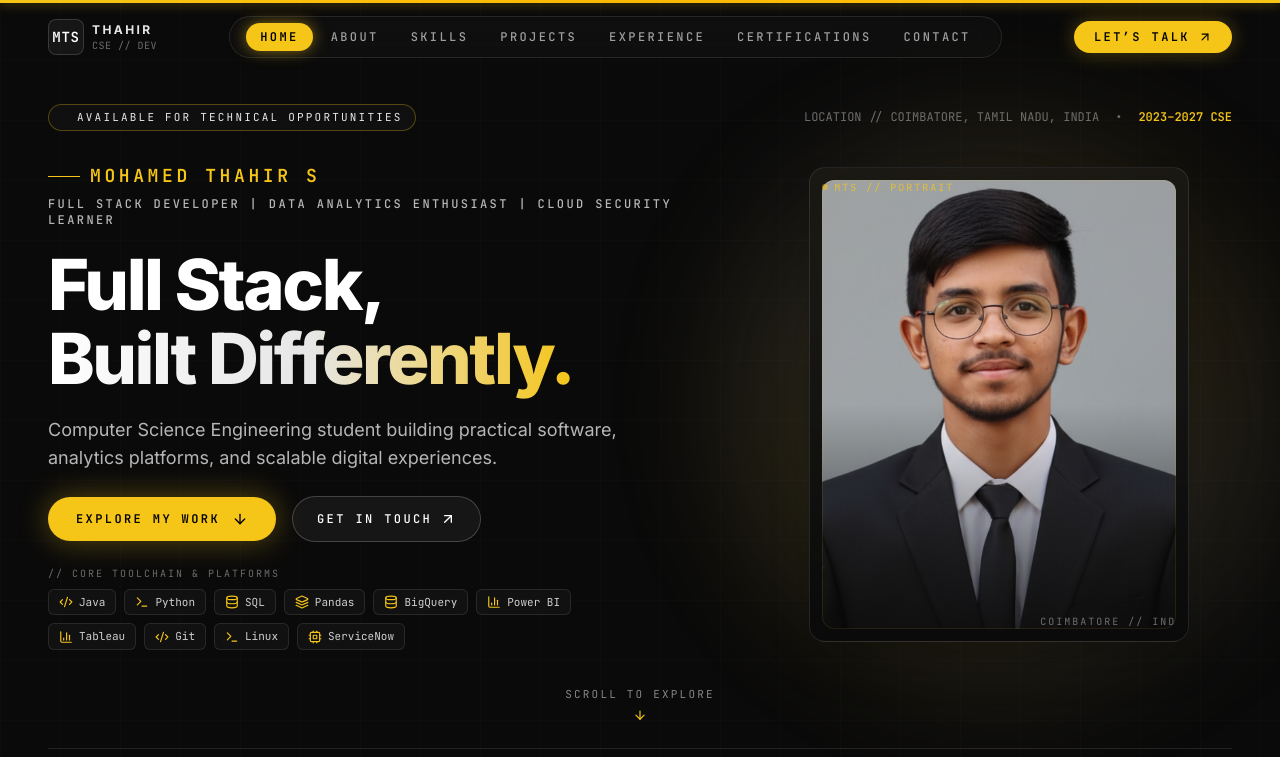
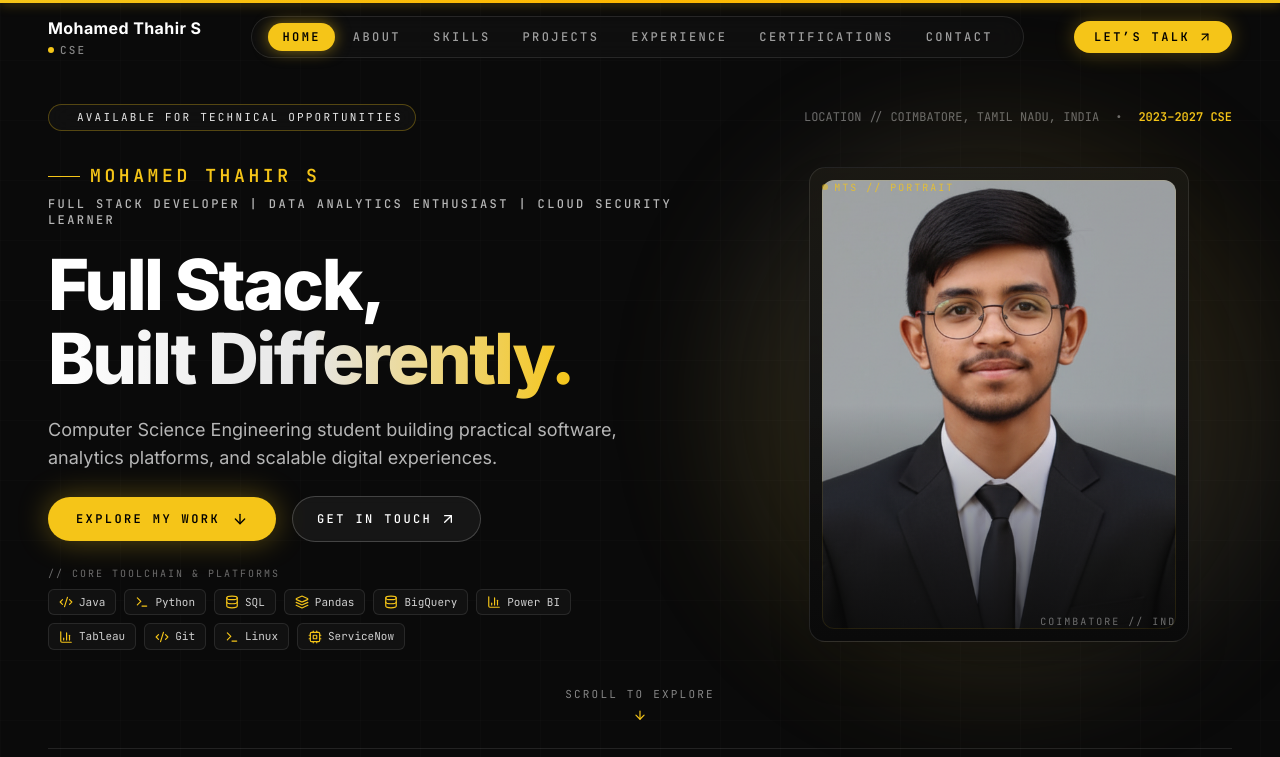
Before and after one commit to thahir2112/Personal_Portfolio, a Next.js app: page / in a window 1280 px wide. Shown: the top 757 px of the page. Built offline with nearby package versions, Linux system fonts and the light colour scheme.

Commit message:
feat(navbar): replace MTS monogram with Mohamed Thahir S and CSE tag

```diff
--- a/components/Navbar.tsx
+++ b/components/Navbar.tsx
@@ -67,20 +67,16 @@ export default function Navbar() {
           <a
             href="#hero"
             onClick={(e) => handleNavClick(e, "#hero")}
-            className="group flex items-center gap-2 focus-visible:outline-none"
+            className="group flex flex-col justify-center focus-visible:outline-none"
             aria-label="Mohamed Thahir S Portfolio Home"
           >
-            <div className="w-9 h-9 rounded-lg border border-white/15 bg-white/5 flex items-center justify-center font-mono font-bold text-sm tracking-wider text-white group-hover:border-mustard group-hover:text-mustard transition-all duration-300">
-              {portfolioData.monogram}
-            </div>
-            <div className="hidden sm:flex flex-col">
-              <span className="font-bold text-xs tracking-widest uppercase text-white/90 group-hover:text-mustard transition-colors">
-                {portfolioData.displayName}
-              </span>
-              <span className="text-[10px] font-mono text-white/40 tracking-wider">
-                CSE // DEV
-              </span>
-            </div>
+            <span className="font-bold text-sm sm:text-base tracking-wide text-white group-hover:text-mustard transition-colors leading-tight">
+              Mohamed Thahir S
+            </span>
+            <span className="text-[10px] sm:text-[11px] font-mono font-medium text-white/50 tracking-widest uppercase group-hover:text-mustard/90 transition-colors flex items-center gap-1.5 pt-0.5">
+              <span className="w-1.5 h-1.5 rounded-full bg-mustard" />
+              CSE
+            </span>
           </a>
 
           {/* Desktop Navigation */}
```
